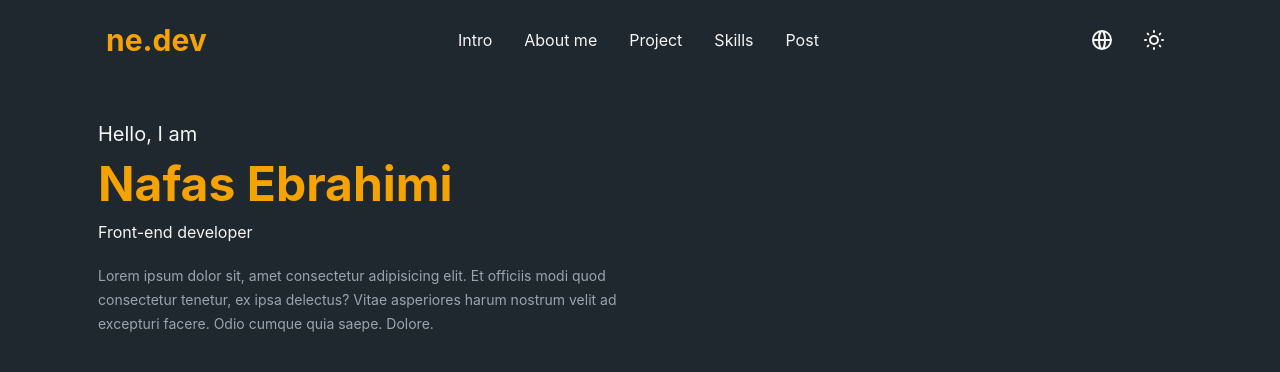
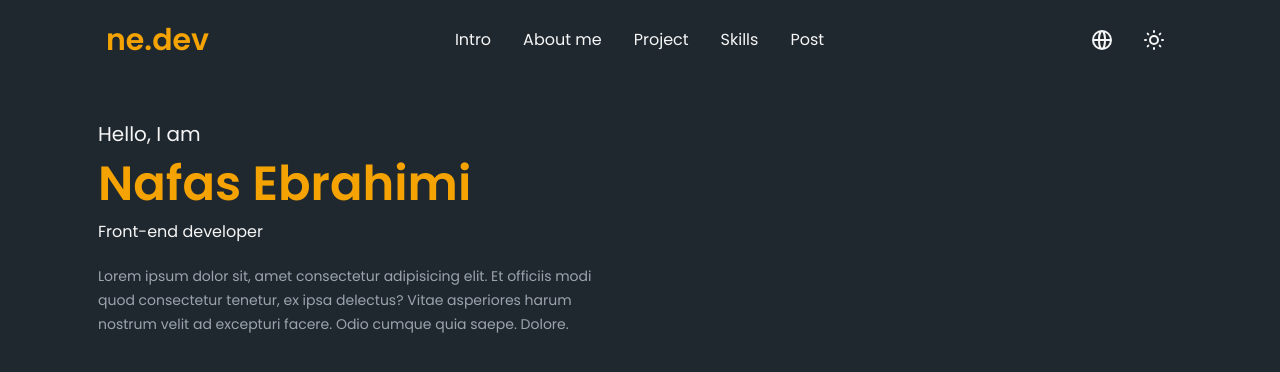
Before and after one commit to nafasebra/nafasebra-portfolio, a Next.js app: page / in a window 1280 px wide. Shown: the top 372 px of the page. Built offline with nearby package versions, Linux system fonts and the light colour scheme.

Commit message:
Change font

```diff
--- a/src/styles/global.css
+++ b/src/styles/global.css
@@ -1,3 +1,5 @@
+@import url('https://fonts.googleapis.com/css2?family=Poppins:wght@400;600&display=swap');
+
 @tailwind base;
 @tailwind components;
 @tailwind utilities;
@@ -17,7 +19,7 @@
 }
 
 :root {
-  font-family: Inter, Avenir, Helvetica, Arial, sans-serif;
+  font-family: 'poppins' , sans-serif;
   font-size: 16px;
   line-height: 24px;
   font-synthesis: none;
```
